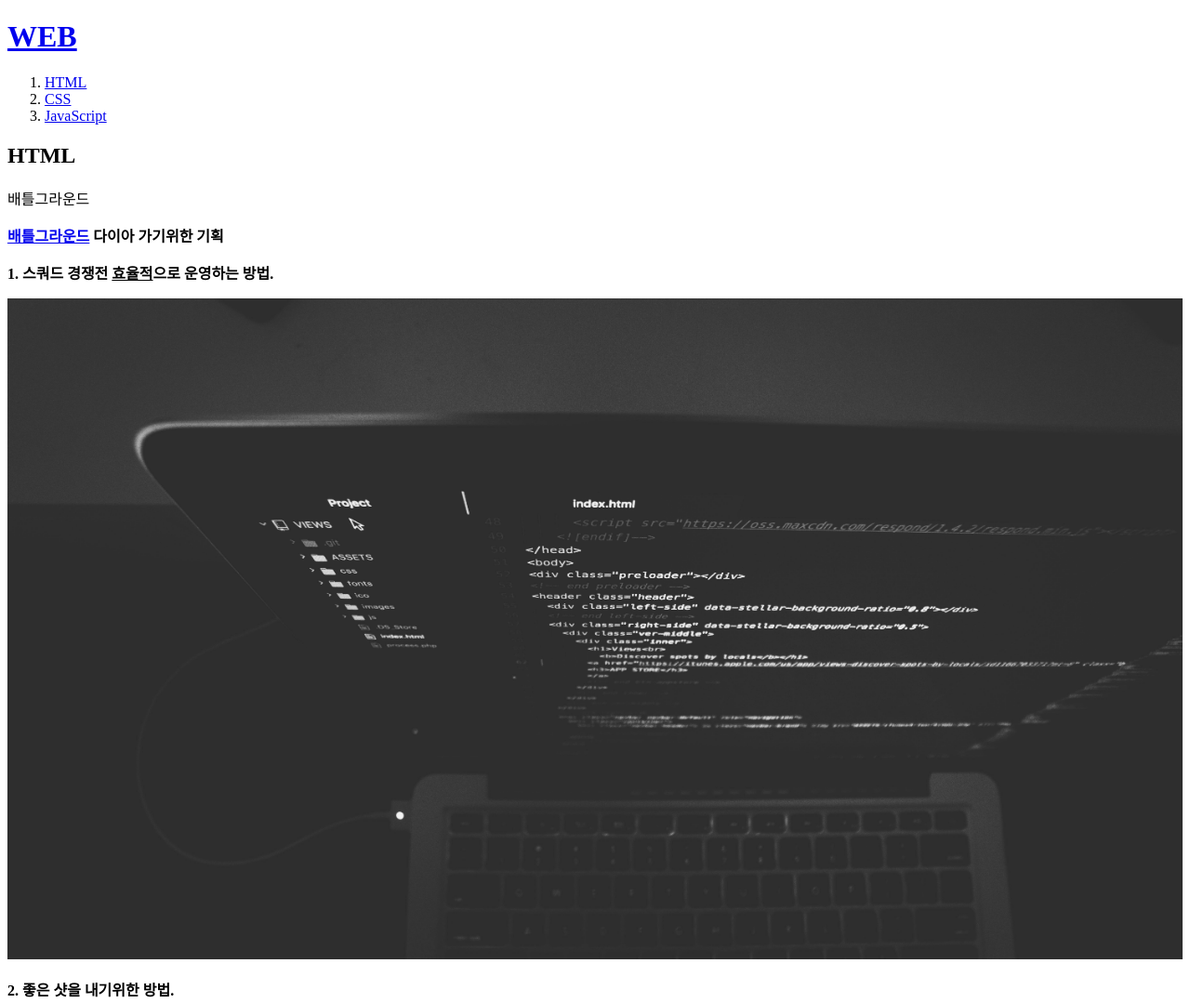
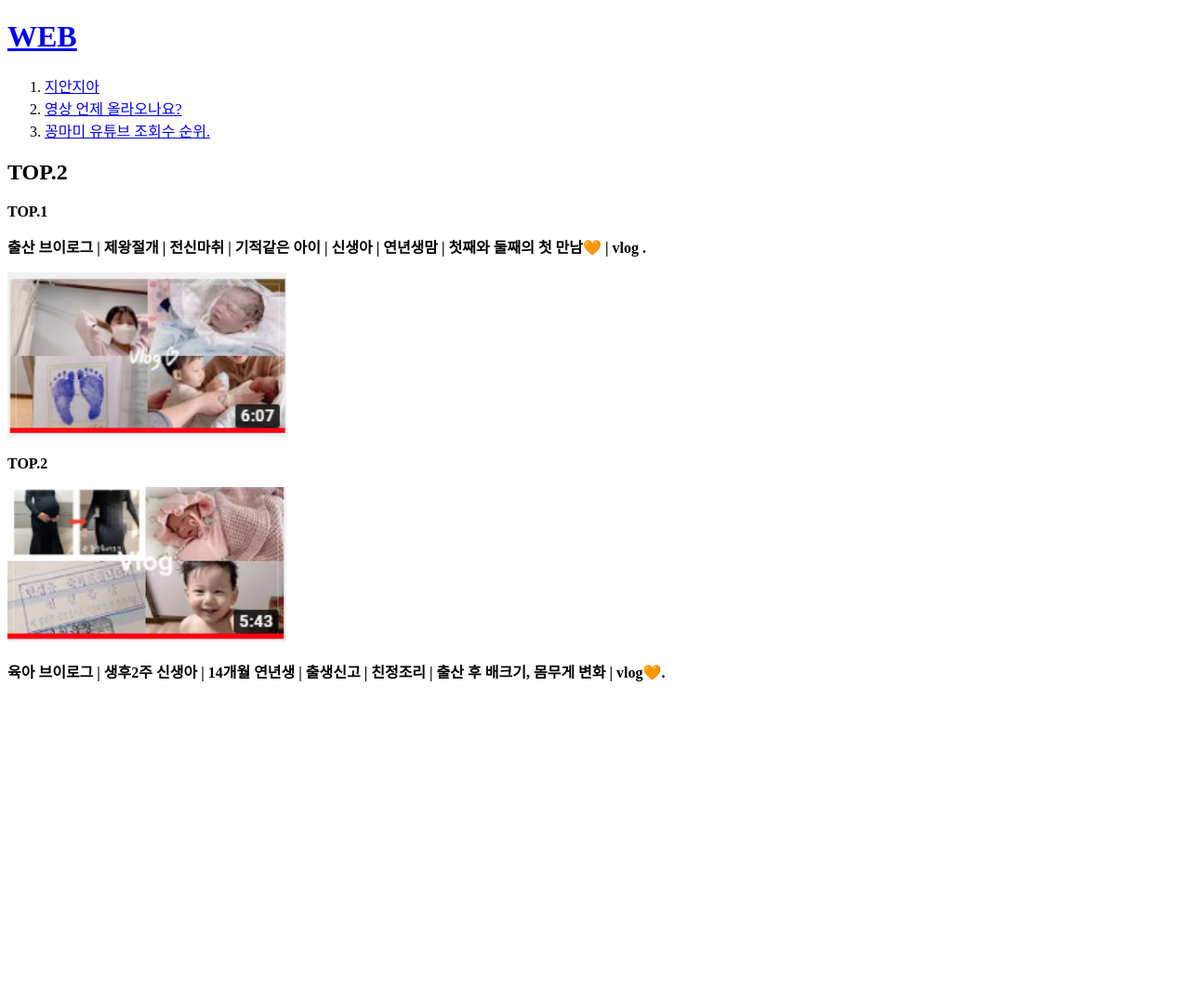
Before and after one commit to gonghyuk/Web, a plain HTML site: page 3.html in a window 1280 px wide. Shown: the whole page at 93% size. After the commit the page ends 800 px from the top, so only its background shows below. Drawn offline with Linux system fonts and the light colour scheme.

Commit message:
Add files via upload

```diff
--- a/3.html
+++ b/3.html
@@ -7,20 +7,20 @@
 <body>
 <h1><a href="index.html">WEB</a></h1>
 <ol>
-  <li><a href="1.html">HTML</a></li>
-  <li><a href="2.html">CSS</a></li>
-  <li><a href="3.html">JavaScript</a></li>
+  <li><a href="1.html">지안지아</a></li>
+  <li><a href="2.html">영상 언제 올라오나요?</a></li>
+  <li><a href="3.html">꽁마미 유튜브 조회수 순위.</a></li>
 </ol>
 
-<h2>HTML</h2>
+<p><h2>TOP.2</h2></p>
 
-<h3<a href="">배틀그라운드</h3>
+<p><strong><strong>TOP.1</strong></a></p>
+<p>출산 브이로그 | 제왕절개 | 전신마취 | 기적같은 아이 | 신생아 | 연년생맘 | 첫째와 둘째의 첫 만남🧡 | vlog . </p>
+<p><strong><a href="https://www.youtube.com/watch?v=VDleSuCqhxw" target="_blank"><img src="지아탄생.png" width="300"></a></P>
 
-<p><strong><a href="https://www.pubg.com/ko/" target="_blank" title="배틀그라운드
-  공식 홈페이지">
-  배틀그라운드</a> 다이아 가기위한 기획<strong></p>
-<p>1. 스쿼드 경쟁전 <u>효율적</u>으로 운영하는 방법. </p>
-<img src="coding.jpg" width="100%">
-<p>2. 좋은 샷을 내기위한 방법.</p>
+
+<p><strong>TOP.2</strong></a></p>
+<p><strong><a href="https://www.youtube.com/watch?v=PkEt8bFmWEM" target="_blank"><img src="생후2주.png" width="300"></a>
+<p>육아 브이로그 | 생후2주 신생아 | 14개월 연년생 | 출생신고 | 친정조리 | 출산 후 배크기, 몸무게 변화 | vlog🧡.</p>
 </body>
 </html>
```
Also changed, not shown: 1.html (+11 -11 lines), 2.html (+14 -17 lines), index.html (+10 -11 lines), 꽁마미 유튜브 메인.png (added), 꽁마미1.png (added), 생후2주.png (added), 지아탄생.png (added), 지안.jpg (added), 1 other file.
